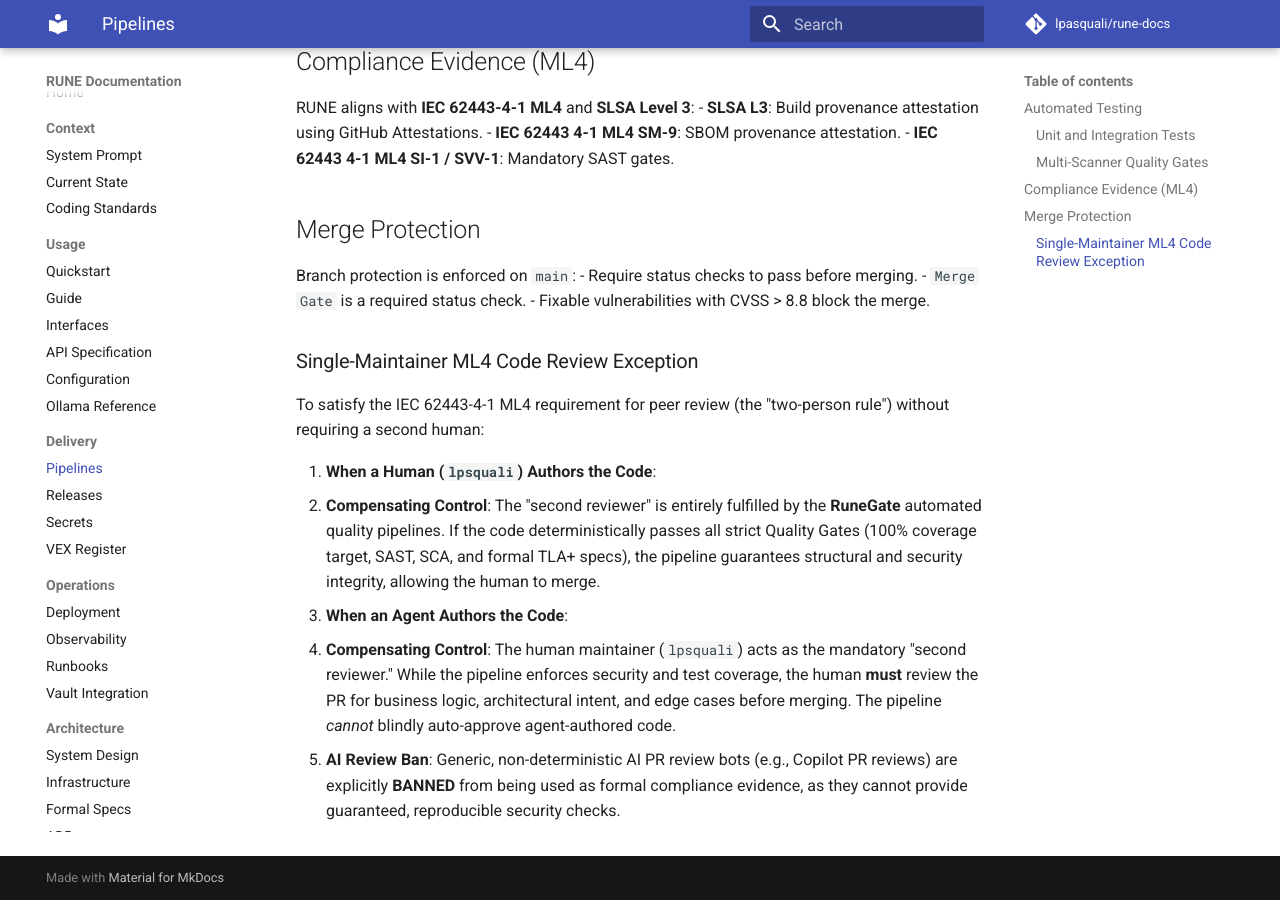
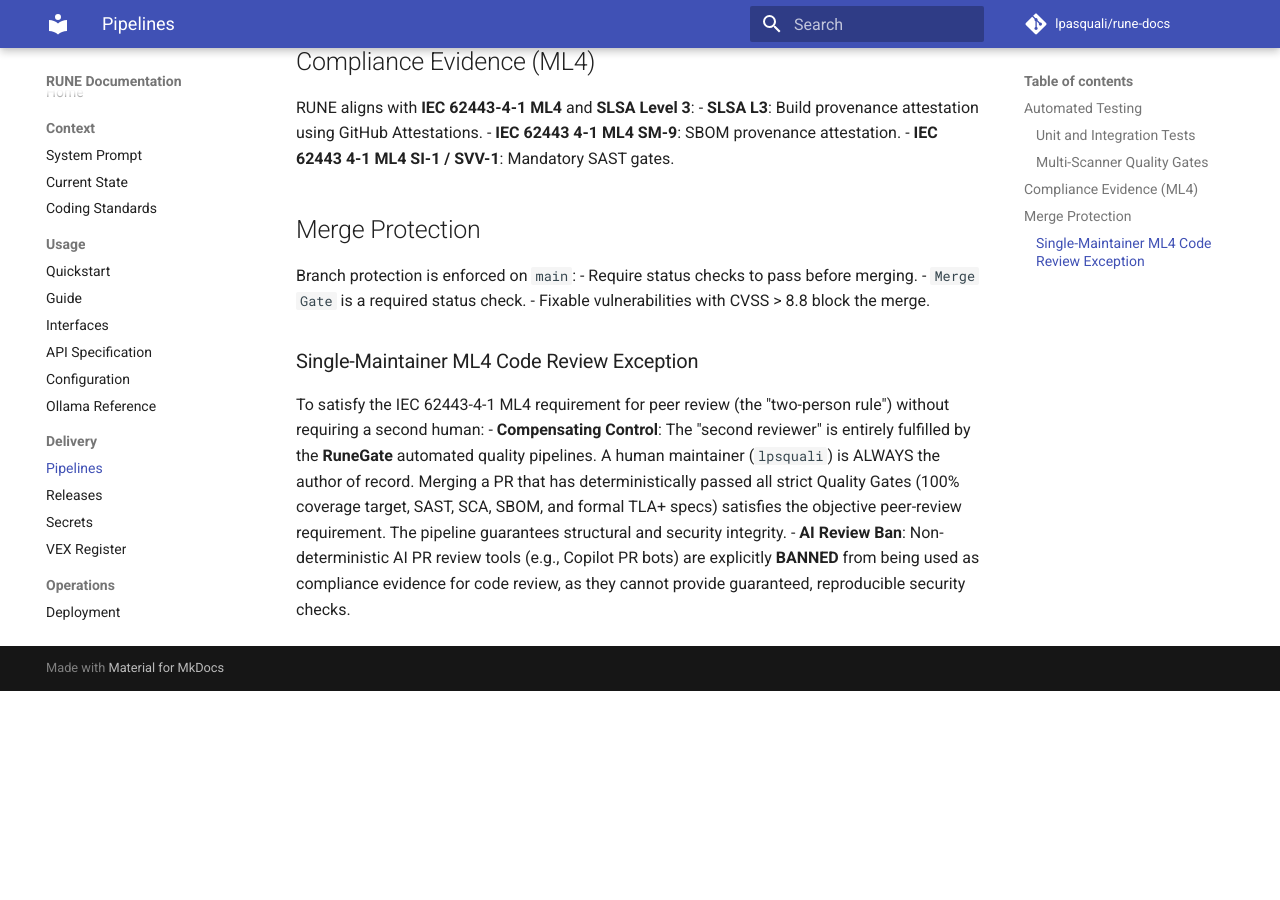
Before and after one commit to lpasquali/rune-docs, an MkDocs documentation site: the page built from docs/delivery/PIPELINES.md, in a window 1280 px wide and 900 px high, scrolled down 661 px. Built offline with MkDocs 1.6.1 and Material for MkDocs 9.7.7, drawn with Linux system fonts in a browser that asks for light colours; comment, search, counter and statistics services are not loaded; after the commit the page ends 1352 px from its top, so only the background shows below that.

Commit message:
docs: remove hallucinated agent-authored code section, reinforce human author

```diff
--- a/docs/delivery/PIPELINES.md
+++ b/docs/delivery/PIPELINES.md
@@ -44,11 +44,5 @@
 
 ### Single-Maintainer ML4 Code Review Exception
 To satisfy the IEC 62443-4-1 ML4 requirement for peer review (the "two-person rule") without requiring a second human:
-
-1. **When a Human (`lpsquali`) Authors the Code**:
-   - **Compensating Control**: The "second reviewer" is entirely fulfilled by the **RuneGate** automated quality pipelines. If the code deterministically passes all strict Quality Gates (100% coverage target, SAST, SCA, and formal TLA+ specs), the pipeline guarantees structural and security integrity, allowing the human to merge.
-
-2. **When an Agent Authors the Code**:
-   - **Compensating Control**: The human maintainer (`lpsquali`) acts as the mandatory "second reviewer." While the pipeline enforces security and test coverage, the human **must** review the PR for business logic, architectural intent, and edge cases before merging. The pipeline *cannot* blindly auto-approve agent-authored code.
-
-- **AI Review Ban**: Generic, non-deterministic AI PR review bots (e.g., Copilot PR reviews) are explicitly **BANNED** from being used as formal compliance evidence, as they cannot provide guaranteed, reproducible security checks.
+- **Compensating Control**: The "second reviewer" is entirely fulfilled by the **RuneGate** automated quality pipelines. A human maintainer (`lpsquali`) is ALWAYS the author of record. Merging a PR that has deterministically passed all strict Quality Gates (100% coverage target, SAST, SCA, SBOM, and formal TLA+ specs) satisfies the objective peer-review requirement. The pipeline guarantees structural and security integrity.
+- **AI Review Ban**: Non-deterministic AI PR review tools (e.g., Copilot PR bots) are explicitly **BANNED** from being used as compliance evidence for code review, as they cannot provide guaranteed, reproducible security checks.
```
